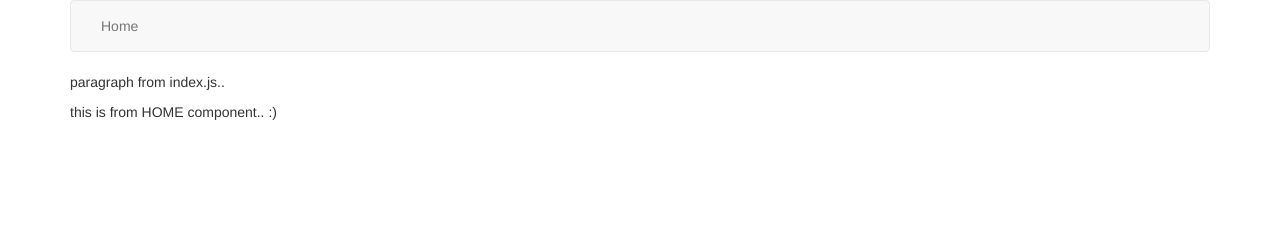
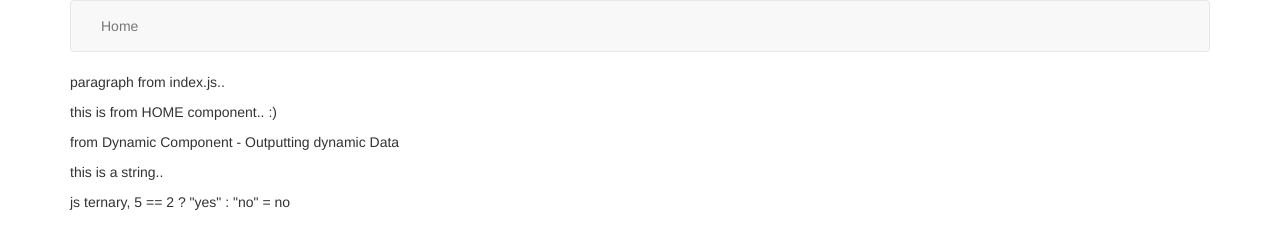
Before and after one commit to RichardGarcia/basic_react_mindspace, a React app: page / in a window 1280 px wide. Built offline with nearby package versions, Linux system fonts and the light colour scheme.

Commit message:
Outputting dynamic Data

```diff
--- /dev/null
+++ b/src/app/components/Dynamic.js
@@ -0,0 +1,17 @@
+import React from "react";
+
+export class Dynamic extends React.Component {
+  render() {
+
+    let string01 = "this is a string..";
+
+    return (
+      <div>
+        <p>from Dynamic Component - Outputting dynamic Data</p>
+        <p>{string01}</p>
+        <p>js ternary, 5 == 2 ? "yes" : "no" =  {5 == 2 ? "yes" : "no"}</p>
+      </div>
+    );
+  }
+
+}
--- a/src/app/index.js
+++ b/src/app/index.js
@@ -4,11 +4,13 @@ import {render} from "react-dom"
 
 import {Header} from "./components/Header";
 import {Home} from "./components/Home";
+import {Dynamic} from "./components/Dynamic";
 
 class App extends React.Component {
   render() {
     return(
       <div className="container">
+
         <div className="row">
           <div className="col-xs-12">
             <Header/>
@@ -22,6 +24,13 @@ class App extends React.Component {
             <Home/>
           </div>
         </div>
+
+        <div className="row">
+          <div className="col-xs-12">
+            <Dynamic/>
+          </div>
+        </div>
+
       </div>
     );
   }
```
Also changed, not shown: dist/index.html, 1 other file.
